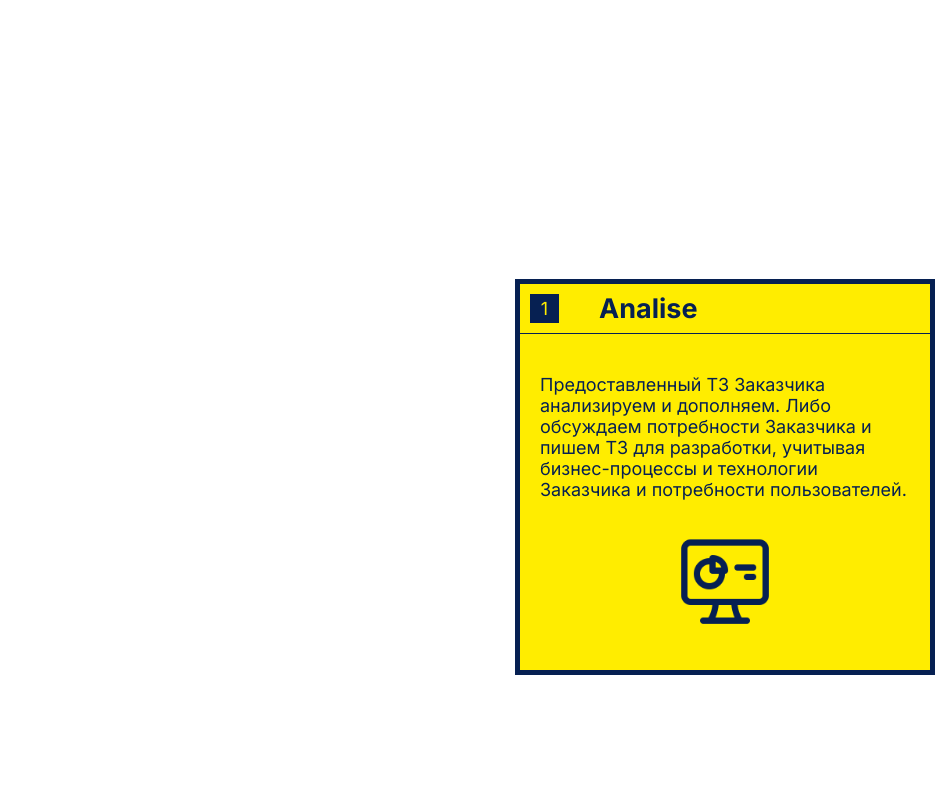
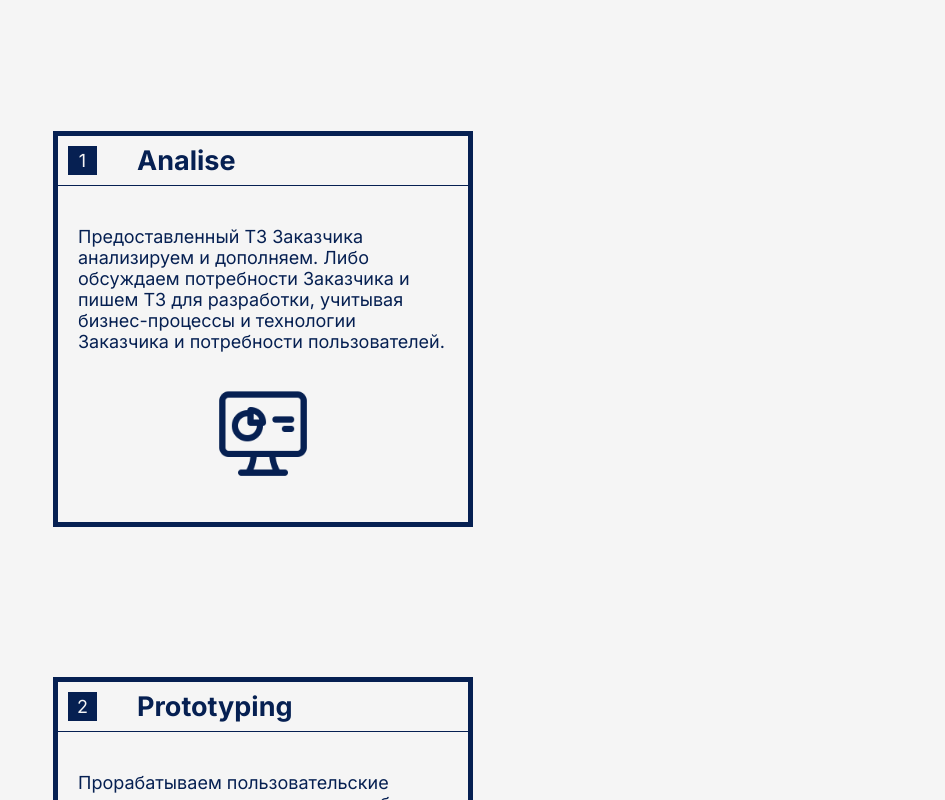
Before and after one commit to IsrailovSardor/NovaSoft, a React (Create React App) app: page / in a window 1280 px wide. Shown: the part 1720-2520 px from the top of the page, without its empty margins (335-1280 px from the left). Built offline with nearby package versions, Linux system fonts and the light colour scheme.

Commit message:
feature/removed_colors

```diff
--- a/src/App.scss
+++ b/src/App.scss
@@ -1,10 +1,12 @@
 @import url('https://fonts.googleapis.com/css2?family=Inter:wght@400;500;600;700;800;900&display=swap');
+@import "vars";
+
 body::-webkit-scrollbar {
   width: 5px;               /* width of the entire scrollbar */
 }
 
 body::-webkit-scrollbar-track {
-  background-color: black;
+  background-color: whitesmoke;
 }
 
 body::-webkit-scrollbar-thumb {
@@ -13,8 +15,8 @@ body::-webkit-scrollbar-thumb {
 }
 
 .App {
-  background-color: black;
-  color: white;
+  background-color: whitesmoke;
+  color: $primary;
   min-height: 100vh;
   -webkit-tap-highlight-color: transparent;
 }
--- a/src/_vars.scss
+++ b/src/_vars.scss
@@ -1,3 +1,4 @@
 $green : #ffed00;
 $primary : #062052;
 $secondary : #d2ecf8;
+$main: #c6ff00;
--- a/src/components/aboutUs/aboutUs.scss
+++ b/src/components/aboutUs/aboutUs.scss
@@ -1,12 +1,15 @@
+@import "../../vars";
+
 .aboutUs{
   .container{
     max-width: 570px;
     padding: 0 30px;
+    font-family: Inter, sans-serif;
     h1{
       text-align: left;
       padding-bottom: 0;
       text-transform: none;
-      color: #c6ff00;
+      color: $primary;
     }
     p{
       margin: 40px 0;
--- a/src/components/banner/banner.scss
+++ b/src/components/banner/banner.scss
@@ -1,6 +1,8 @@
+@import '../../vars';
+
 .banner{
   height: 100vh;
-  //background-color: #c6ff00;
+  background-color: whitesmoke;
   .container{
     height: 100%;
     display: flex;
@@ -8,11 +10,13 @@
     justify-content: center;
     align-items: center;
     h1{
+      font-family: Inter, sans-serif;
       font-size: 84px;
       line-height: 100px;
       letter-spacing: 1px;
       text-align: center;
       text-transform: uppercase;
+      color: $primary;
       max-width: 100%;
       -webkit-touch-callout: none; /* iOS Safari */
       -webkit-user-select: none; /* Safari */
@@ -20,27 +24,6 @@
       -moz-user-select: none; /* Old versions of Firefox */
       -ms-user-select: none; /* Internet Explorer/Edge */
       user-select: none
-    }
-    .h1::after {
-      content: "";
-      width: 8px;
-      height: 100%;
-      background: red;
-      display: block;
-      position: absolute;
-      right: -10px;
-      top: 0;
-      animation: blink 0.5s ease infinite alternate-reverse;
-    }
-
-    @keyframes blink {
-      from {
-        opacity: 100%;
-      }
-
-      to {
-        opacity: 0%;
-      }
     }
 
   }
--- a/src/components/header/Header.jsx
+++ b/src/components/header/Header.jsx
@@ -4,8 +4,6 @@ import "./header.scss";
 import LanguageMenu from "./languageMenu/LanguageMenu";
 import Menu from "./menu/Menu";
 import Contact from "./contact/Contact";
-import { ReactComponent as Logo } from "../../images/icons/logo.svg";
-
 
 const Header = () => {
   const headerList = [
--- a/src/components/header/header.scss
+++ b/src/components/header/header.scss
@@ -58,7 +58,7 @@
         button {
           height: 100%;
           transition: .2s;
-          border-bottom: 1px solid white;
+          border-bottom: 1px solid inherit;
           position: relative;
 
           &::after {
@@ -68,7 +68,7 @@
             left: 0;
             width: 0%;
             height: 4px;
-            background-color: $green;
+            background-color: $primary;
             transition: 0.4s;
           }
 
--- a/src/components/roadmap/Roadmap.jsx
+++ b/src/components/roadmap/Roadmap.jsx
@@ -29,16 +29,9 @@ const items = [
 
 const Roadmap = () => {
     const id = useId()
-    const [entered, setEntered] = useState(true)
 
     return (
         <section className={`roadmap `}>
-            <Parallax onExit={() => {
-                            setEntered(true)
-                      }}
-                      onEnter={() => {
-                          setEntered(false)
-                      }}>
                 <div className="container">
                     <div className={'back-wrapper right'}>
                         <Parallax speed={-100}
@@ -64,8 +57,8 @@ const Roadmap = () => {
                                 <div key={`${id}__${item.title}__${index}`}
                                      className={'roadmap__item'}
                                 >
-                                    <Parallax translateX={[-250, 100]}
-                                              easing={'easeOutQuad'}
+                                    <Parallax translateX={[-130, -10]}
+                                              easing={'easeOutBack'}
                                               speed={0}
                                     >
                                         <RoadmapItem title={item.title}
@@ -82,7 +75,6 @@ const Roadmap = () => {
                             )
                         }
                 </div>
-            </Parallax>
         </section>
     );
 };
--- a/src/components/roadmap/roadmap.scss
+++ b/src/components/roadmap/roadmap.scss
@@ -2,7 +2,9 @@
 
 .roadmap{
   color: $primary;
-  background-color: white;
+  background-color: whitesmoke;
+  border-top: 2px solid $primary;
+  border-bottom: 2px solid $primary;
   padding: 80px 0;
   overflow: hidden;
   position: relative;
@@ -18,7 +20,7 @@
     position: relative;
     h1{
       position: relative;
-      margin-bottom: 300px;
+      margin-bottom: 150px;
       z-index: 1;
       font-size: 100px;
       letter-spacing: 5px;
--- a/src/components/roadmap/roadmapItem/roadmapItem.scss
+++ b/src/components/roadmap/roadmapItem/roadmapItem.scss
@@ -2,10 +2,10 @@
 
 .roadmapItem{
   border: 5px solid $primary;
-  background-color: $green;
+  background-color: whitesmoke;
   width: 100%;
   max-width: 570px;
-  margin-bottom: 200px;
+  margin-bottom: 150px;
   color: $primary;
   font-family: Inter, sans-serif;
   .roadmap__header{
@@ -23,7 +23,7 @@
       align-items: center;
       font-size: 18px;
       background-color: $primary;
-      color: $green;
+      color: whitesmoke;
     }
   }
   .roadmap__body{
--- a/src/components/services/services.scss
+++ b/src/components/services/services.scss
@@ -1,7 +1,7 @@
 @import "../../vars";
 
 .services{
-  background-color: $green;
+  background-color: whitesmoke;
   color: $primary;
   font-family: Inter, sans-serif;
   .container{
```
